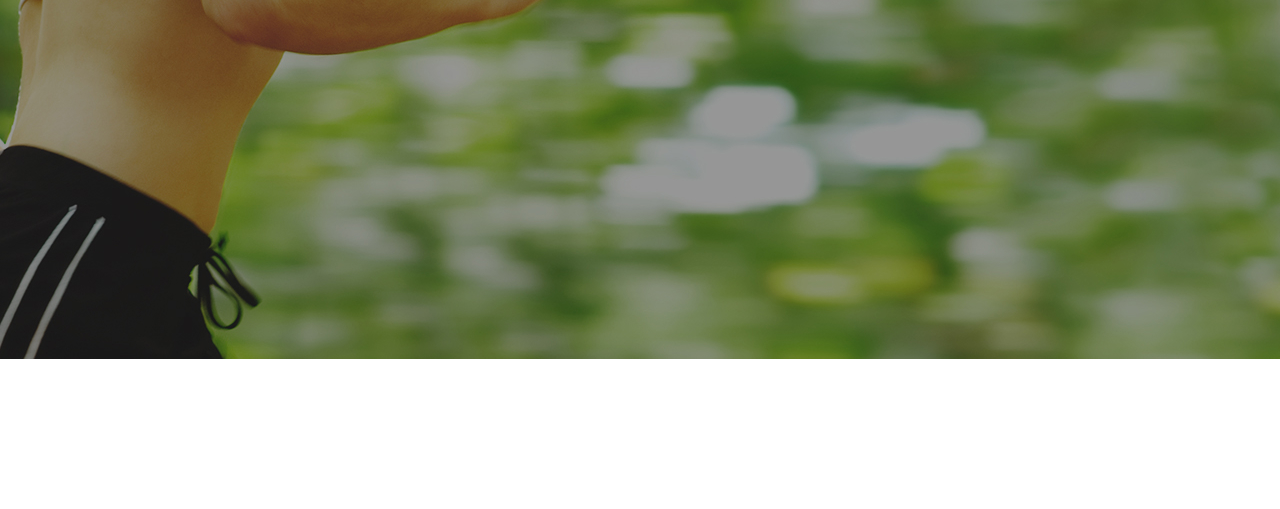
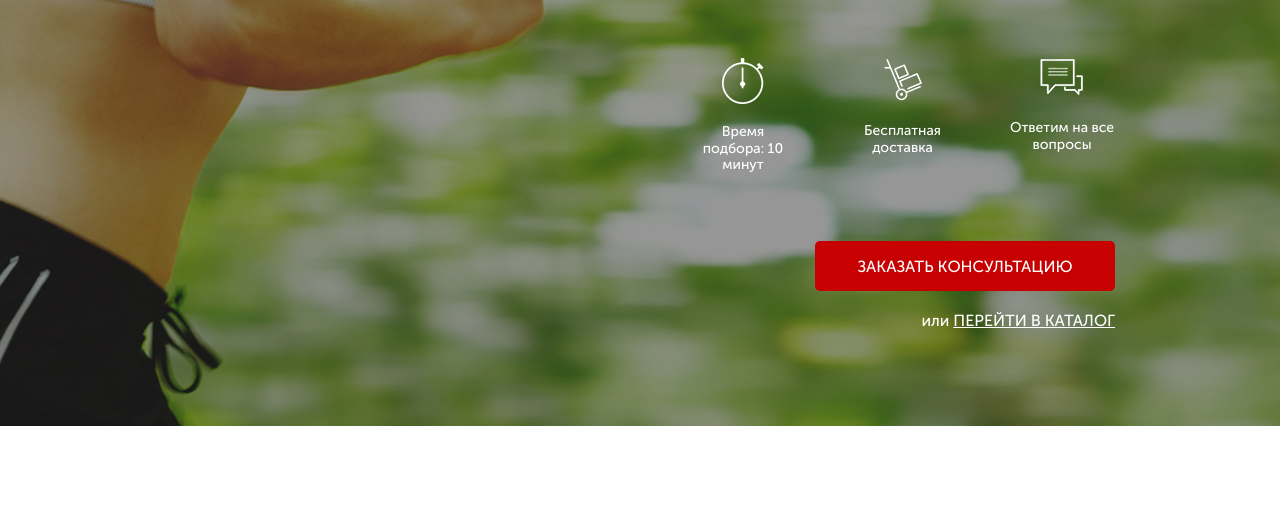
Before and after one commit to Roman2444/pulse-proj, a website: page src/index.html in a window 1280 px wide. Shown: the part 291-800 px from the top of the page. Drawn offline with Linux system fonts and the light colour scheme; files whose address does not match are found by name.

Commit message:
finish promo

```diff
--- a/src/index.html
+++ b/src/index.html
@@ -24,11 +24,34 @@
                 <div class="header__contacts">
                     <a href="tel:+74999228974" class="header__phone">+7 (499) 922-89-74</a>
                     <button class="button">заказать звонок</button>
-
                 </div>
-
             </div>
-
+            <div class="promo__wrapper">
+                <h1 class="promo__header">Подбор пульсометра</h1>
+                <h2 class="promo__subheader">с учётом Вашего уровня подготовки</h2>
+                <div class="promo__icons">
+                    <div class="promo__icon">
+                        <img src="icons/timer.png" alt="timer">
+                        Время подбора:
+                        10 минут
+                    </div>
+                    <div class="promo__icon">
+                        <img src="icons/delivery.png" alt="delivery">
+                        Бесплатная
+                        доставка
+                    </div>
+                    <div class="promo__icon">
+                        <img src="icons/messages.png" alt="messages">
+                        Ответим
+                        на все вопросы
+                    </div>
+                </div>
+                <button class="button button_main">заказать кoнсультацию</button>
+                <div class="promo__link">
+                    или
+                    <a href="#">ПЕРЕЙТИ В КАТАЛОГ</a>
+                </div>
+            </div>
         </div>
 
     </div>
--- a/src/sass/blocks/_header.scss
+++ b/src/sass/blocks/_header.scss
@@ -21,18 +21,19 @@
         }
     }
     &__phone {
+        display: block;
         font-size: 18px;
         line-height: 1.2;
         font-weight: 700;
         color: #ffffff;
         text-decoration: none;
+        margin-bottom: 8px;
     }
 
     &__contacts {
         display: flex;
         flex-direction: column;
-        align-items: center;
+        align-items: flex-end;
     }
 
-
 }
--- a/src/sass/blocks/_promo.scss
+++ b/src/sass/blocks/_promo.scss
@@ -1,5 +1,58 @@
 .promo {
     min-height: 650px;
-    padding: 21px 0 92px 0;
+    padding: 21px 0 93px 0;
     background: url(../../img/bg_main.jpg) center (center/cover) no-repeat;
+
+    &__wrapper {
+        display: flex;
+        flex-direction: column;
+        align-items:flex-end;
+        margin-top: 91px;
+    }
+    &__header {
+        font-size: 42px;
+        line-height: 1.2;
+        font-weight: 700;
+        text-transform: uppercase;
+        color: #ffffff;
+    }
+    &__subheader {
+        margin-top: 17px;
+        font-size: 24px;
+        line-height: 1.2;
+        font-weight: 500;
+        text-transform: uppercase;
+        color: #ffffff;
+    }
+    &__icons {
+        margin-top: 65px;
+        width: 425px;
+        display: flex;
+        justify-content: space-between;
+    }
+    &__icon {
+        width: 106px;
+        text-align: center;
+        font-size: 14px;
+        line-height: 1.2;
+        font-weight: 500;
+        color: #ffffff;
+        img {
+            display: block;
+            margin: 0 auto;
+            margin-bottom: 20px;
+        }
+    }
+    &__link {
+        margin-top: 18px;
+        font-size: 16px;
+        font-weight: 500;
+        color: #ffffff;
+        a {
+            font-size: 16px;
+            font-weight: 500;
+            text-decoration: underline;
+            color: #ffffff;
+        }
+    }
 }
```
Also changed, not shown: src/css/style.min.css.
